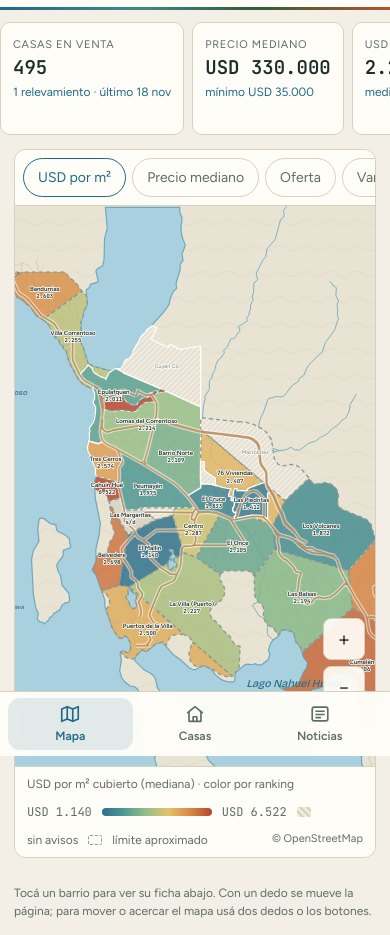
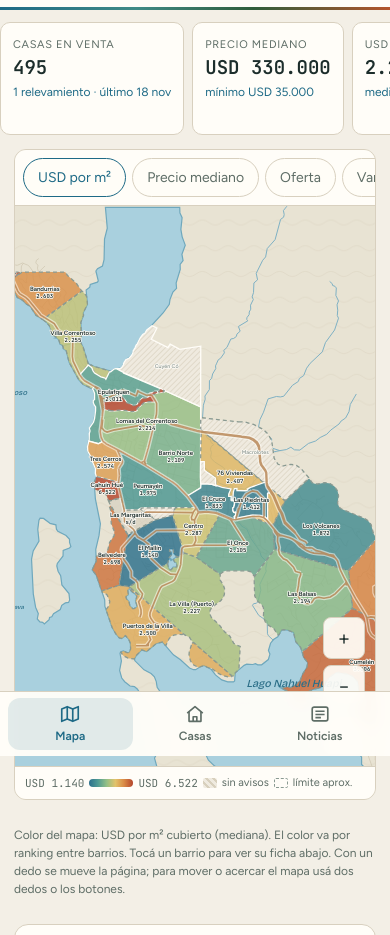
Before and after one commit to DarioBallerini/radar-angostura, a plain HTML site: page index.html in a window 390 px wide. Shown: the part 88-1023 px from the top of the page. Drawn offline with nearby package versions, Linux system fonts and the light colour scheme.

Commit message:
Leyenda del mapa en una línea; explicación de la métrica al pie
Co-Authored-By: Claude Opus 5.5 <noreply@anthropic.com>
Claude-Session: https://claude.ai/code/session_01YSnj9z22PqG6RuGmZuNiCq

```diff
--- a/index.html
+++ b/index.html
@@ -64,7 +64,7 @@ main{padding:16px 24px 40px}
 .pmax input{width:180px;height:42px;background:var(--deep);border:1px solid var(--line);border-radius:999px;padding:0 16px;font:600 14px var(--mono);color:var(--fog);-moz-appearance:textfield;appearance:textfield}
 .pmax input::-webkit-outer-spin-button,.pmax input::-webkit-inner-spin-button{-webkit-appearance:none;margin:0}
 .pmax button{background:none;border:0;color:var(--mute);cursor:pointer;font-size:12px;text-decoration:underline}
-.legend{position:absolute;left:0;bottom:0;right:0;padding:8px 12px;background:linear-gradient(0deg,rgba(255,253,248,.96),rgba(255,253,248,.72));display:flex;align-items:center;gap:10px;font-size:12px;color:var(--mute);flex-wrap:wrap}
+.legend{position:absolute;left:0;bottom:0;right:0;padding:8px 12px;background:linear-gradient(0deg,rgba(255,253,248,.96),rgba(255,253,248,.72));display:flex;align-items:center;gap:10px;font-size:12px;color:var(--mute);flex-wrap:wrap;white-space:nowrap}
 .legend .ramp{width:160px;height:8px;border-radius:4px}
 .note{font-size:12px;color:var(--mute)}
 .area{cursor:pointer;stroke:#fffdf8;stroke-width:1.3;transition:fill-opacity .15s}
@@ -78,7 +78,6 @@ main{padding:16px 24px 40px}
 .legend .sw{width:14px;height:10px;border-radius:2px;display:inline-block}
 .legend .sw.nod{background:repeating-linear-gradient(45deg,#efeadf 0 3px,#d8d0bd 3px 5px)}
 .legend .sw.dash{border:1.5px dashed #8a9a92}
-.legend .osm{margin-left:auto;font-size:11px}
 .panel{background:var(--deep);border:1px solid var(--line);border-radius:14px;padding:18px;display:grid;gap:16px}
 .panel h2{font-size:26px}
 @media (min-width:901px){.panel{overflow:auto;overscroll-behavior:contain}.panel.ranking{grid-template-rows:auto auto minmax(0,1fr) auto;overflow:hidden}.panel.ranking .mini{overflow:auto;min-height:0;align-content:start;padding-right:4px;overscroll-behavior:contain}}
@@ -201,7 +200,8 @@ nav a svg{display:none}
   .zoom{top:auto;bottom:calc(var(--legh,70px) + 10px);right:10px}
   .zoom button{width:42px;height:42px;font-size:20px}
   .legend{order:2;position:static;background:var(--deep);border-top:1px solid var(--line)}
-  .legend .ramp{width:110px}
+  .legend .ramp{width:44px}
+  .legend{gap:5px;font-size:11px;padding:8px 10px}
   .maptip,.scalebar{display:none!important}
   .split > div > .note{display:none}
   .mobnote{display:block}
@@ -281,9 +281,9 @@ nav a svg{display:none}
           <div class="zoom"><button id="zin" aria-label="Acercar">+</button><button id="zout" aria-label="Alejar">−</button><button id="zreset" aria-label="Ver todo" style="font-size:13px">⤢</button></div>
           <div class="legend" id="legend"></div>
         </div>
-        <p class="note">Lagos, calles y límites de barrio de OpenStreetMap. Los barrios con borde continuo tienen límite oficial cargado en OSM; los de borde punteado son aproximados, armados alrededor del centro de cada barrio y las calles. El color es la métrica elegida. Tocá un barrio para ver su ficha; arrastrá para mover y usá la rueda o los botones para acercar.</p>
+        <p class="note"><span class="mnote"></span>Lagos, calles y límites de barrio © OpenStreetMap. Los barrios con borde continuo tienen límite oficial cargado en OSM; los de borde punteado son aproximados, armados alrededor del centro de cada barrio y las calles. El color es la métrica elegida. Tocá un barrio para ver su ficha; arrastrá para mover y usá la rueda o los botones para acercar.</p>
       </div>
-      <p class="note mobnote">Tocá un barrio para ver su ficha abajo. Con un dedo se mueve la página; para mover o acercar el mapa usá dos dedos o los botones.</p>
+      <p class="note mobnote"><span class="mnote"></span>Tocá un barrio para ver su ficha abajo. Con un dedo se mueve la página; para mover o acercar el mapa usá dos dedos o los botones.</p>
       <aside class="panel" id="panel" aria-live="polite"></aside>
     </div>
   </section>
@@ -519,7 +519,9 @@ function drawMap(){
   const lg=document.getElementById("legend");
   const label={ppm2:ALQ()?"Pesos por m² cubierto por mes (mediana)":"USD por m² cubierto (mediana)",med:ALQ()?"Alquiler mensual mediano":"Precio mediano",n:"Casas publicadas",var:"Variación de precio desde el primer relevamiento",vel:"Días hasta darse de baja (mediana)",seg:"Hechos delictivos reportados en medios locales (12 meses)"}[S.metric];
   const fmtL=v=>S.metric==="vel"?dias(v):S.metric==="var"?(v>0?"+":"")+v.toFixed(1)+"%":S.metric==="n"||SEG?v:usd(v);
-  lg.innerHTML=(vals.length?`<span>${label} · color por ranking</span><span class="num">${fmtL(lo)}</span><span class="ramp" style="background:linear-gradient(90deg,${RAMP.join(",")})"></span><span class="num">${fmtL(hi)}</span>`:(SEG?`<span>${label}: cargando…</span>`:`<span>${label}: sin datos todavía. ${S.metric==="vel"?"Se mide cuando los avisos empiecen a darse de baja, desde el segundo relevamiento.":"Aparece desde el segundo relevamiento."}</span>`))+`<span class="sw nod"></span><span>sin avisos</span><span class="sw dash"></span><span>límite aproximado</span><span class="osm">© OpenStreetMap</span>`;
+  lg.innerHTML=(vals.length?`<span class="num">${fmtL(lo)}</span><span class="ramp" style="background:linear-gradient(90deg,${RAMP.join(",")})"></span><span class="num">${fmtL(hi)}</span>`:`<span>${SEG?"Cargando…":"Sin datos todavía"}</span>`)+`<span class="sw nod"></span><span>sin avisos</span><span class="sw dash"></span><span>límite aprox.</span>`;
+  const extra=vals.length?" El color va por ranking entre barrios.":S.metric==="vel"?" Se mide cuando los avisos empiecen a darse de baja, desde el segundo relevamiento.":SEG?"":" Aparece desde el segundo relevamiento.";
+  document.querySelectorAll(".mnote").forEach(e=>e.textContent=`Color del mapa: ${label}.${extra} `);
 }
 function areaFrom(e){return e.target.closest&&e.target.closest(".area")}
 svg.addEventListener("keydown",e=>{const g=areaFrom(e);if(g&&(e.key==="Enter"||e.key===" ")){e.preventDefault();S.barrio=g.dataset.b;drawMap();drawPanel()}});
```
